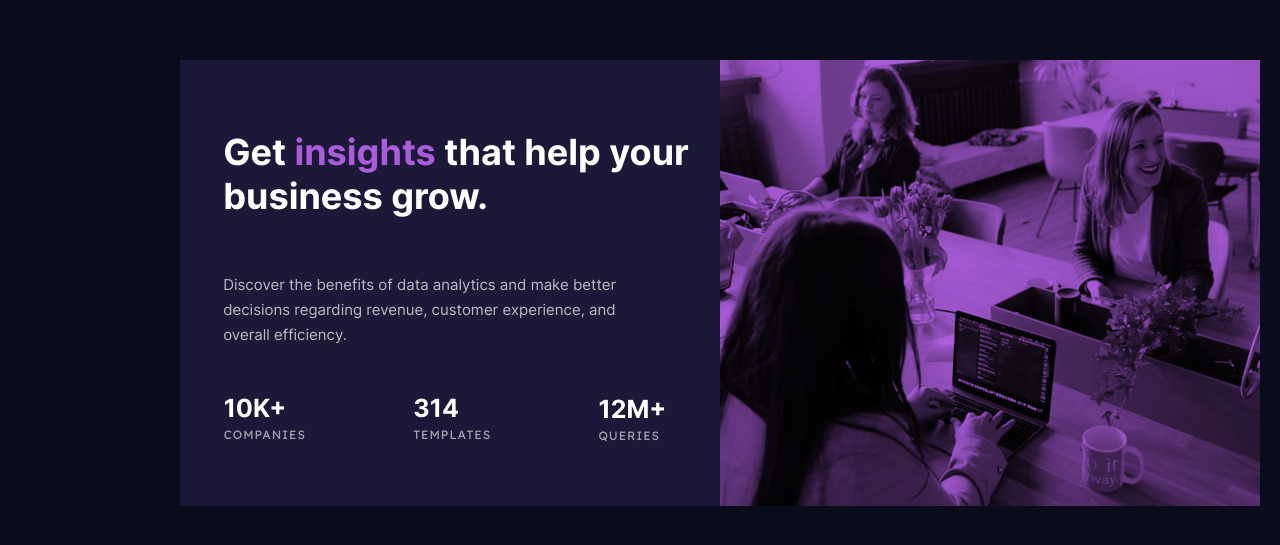
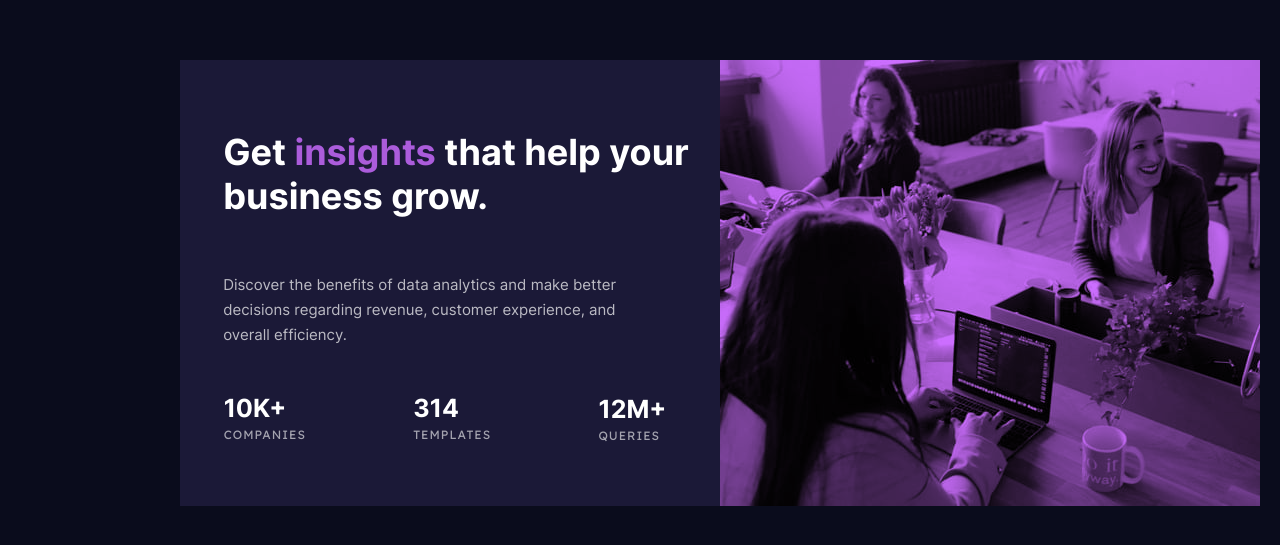
Before and after one commit to MarBifrost/Stats-preview-card-component, a plain HTML site: page index.html in a window 1280 px wide. Shown: the part 117-662 px from the top of the page. Drawn offline with Linux system fonts and the light colour scheme.

Commit message:
Update style.css

```diff
--- a/styles/style.css
+++ b/styles/style.css
@@ -56,7 +56,7 @@ body {
     /* position: absolute; */
     filter: brightness(0.75);
     mix-blend-mode: multiply;
-    filter: brightness(1);
+    filter: brightness(1.2);
 
 }
 
```
